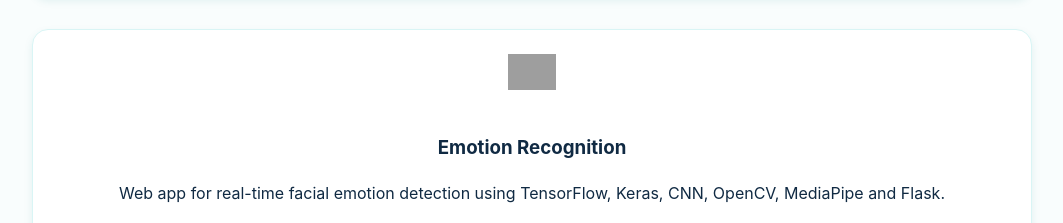
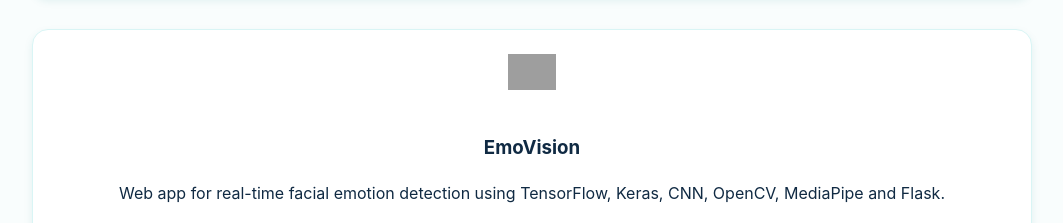
Before and after one commit to leannebiju/personal_portfolio, a plain HTML site: page index.html in a window 1280 px wide. Shown: the part 1143-1366 px from the top of the page, without its empty margins (108-1171 px from the left). Drawn offline with Linux system fonts and the light colour scheme; grey boxes are pictures that could not be loaded.

Commit message:
Update index.html

```diff
--- a/index.html
+++ b/index.html
@@ -56,7 +56,7 @@
 
       <div class="project-card">
         <img class="icon" src="https://img.icons8.com/fluency/48/000000/smiling.png" alt="Emotion icon">
-        <h3>Emotion Recognition</h3>
+        <h3>EmoVision</h3>
         <p>Web app for real-time facial emotion detection using TensorFlow, Keras, CNN, OpenCV, MediaPipe and Flask.</p>
         <a href="https://github.com/CletusReji/emotion-recognition" target="_blank"><button>View on GitHub</button></a>
       </div>
```
